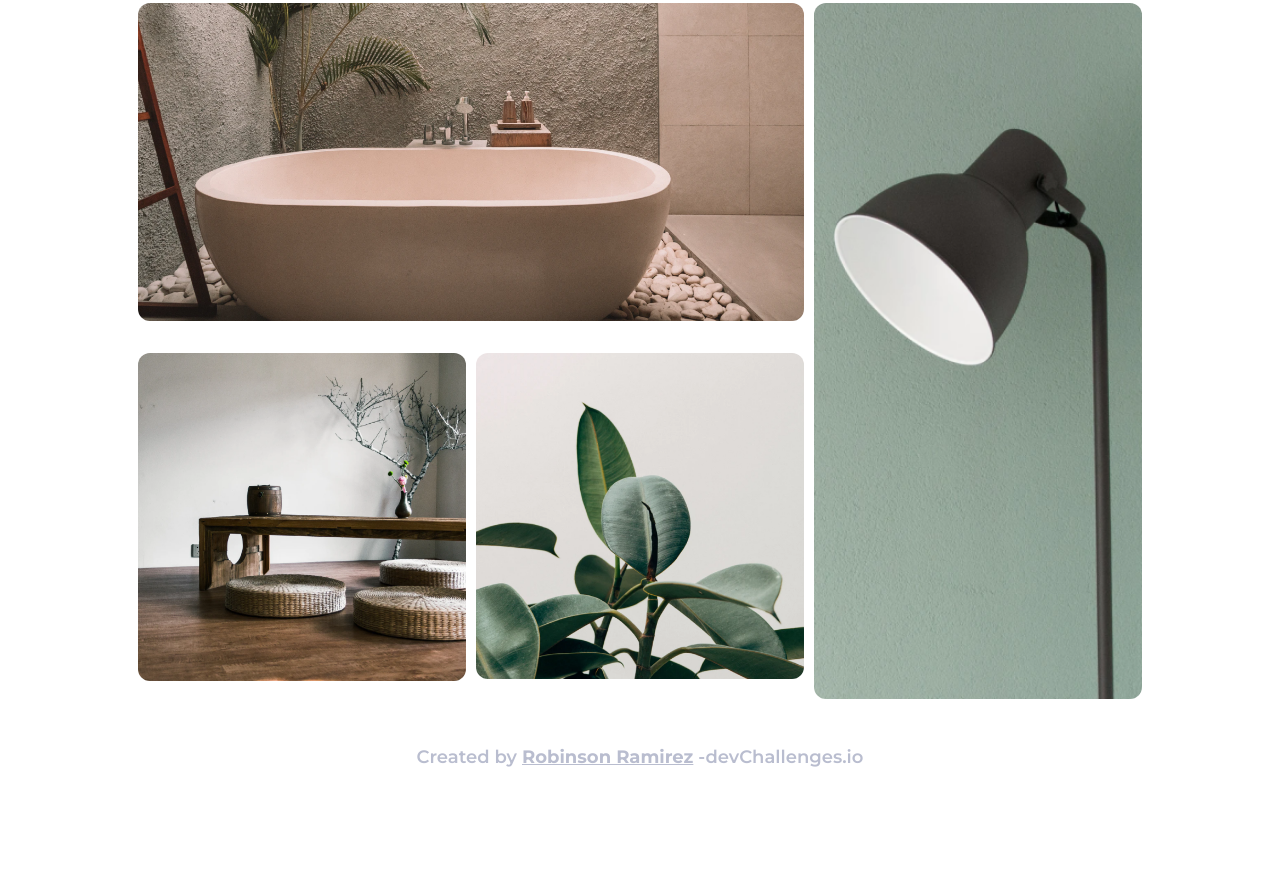
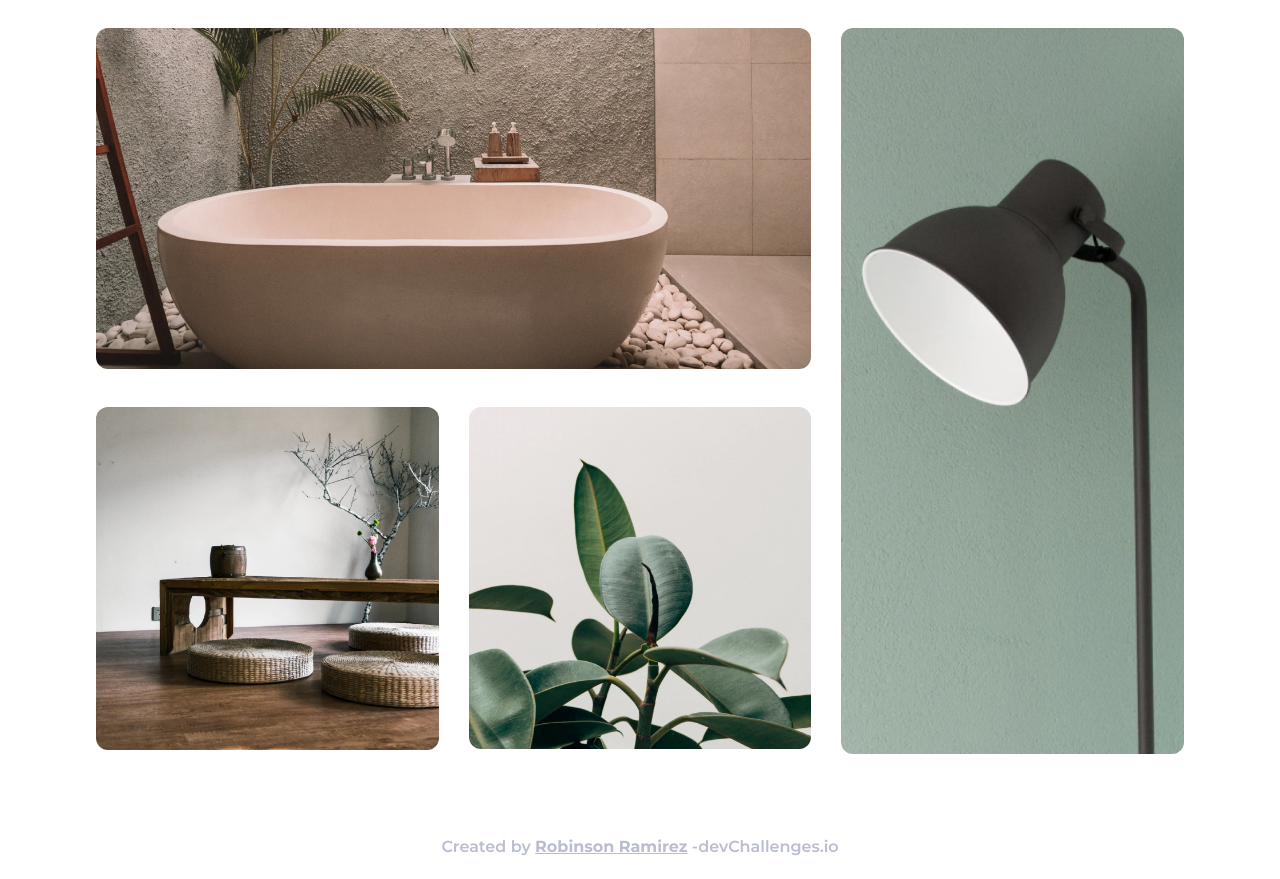
Before and after one commit to robin1040/My-gallery-master, a plain HTML site: page index.html in a window 1280 px wide. Shown: the part 742-1621 px from the top of the page. Before the commit the page ends 1532 px from the top, so only its background shows below. Drawn offline with Linux system fonts and the light colour scheme.

Commit message:
Version final

```diff
--- a/index.html
+++ b/index.html
@@ -58,7 +58,7 @@
       </section>
   </main>
   <footer>
-    <p>Created by <a href="">Robinson Ramirez</a> -devChallenges.io</p>
+    <p>Created by <a href="https://github.com/robin1040" target="_blank">Robinson Ramirez</a> -devChallenges.io</p>
   </footer>
 
 </body>
--- a/src/css/styles.css
+++ b/src/css/styles.css
@@ -9,6 +9,7 @@
 
 body{
     font-family: 'Montserrat', sans-serif;
+    min-width: 320px;
 }
 
 
@@ -80,15 +81,15 @@ h1{
 }
 
 .container-grid{
-    width: 80vw;
+    width: 85vw;
     margin: 39px auto 0 auto;
     display: grid;
     grid-template-areas:
     'photo1 photo1 photo2 photo2 photo2 photo2'
     'photo3 photo3 photo3 photo3 photo4 photo4'
     'photo5 photo5 photo6 photo6 photo4 photo4';
-    grid-gap: 10px;
-    padding: 10px;
+    gap: 10px;
+
   }
 
   .item1 { grid-area: photo1; }
@@ -104,7 +105,7 @@ h1{
   }
 
 footer{
-    margin-top: 36px;
+    margin-top: 80px;
     margin-bottom: 24px;
     text-align: center;
     color: #B9BDCF;
@@ -119,7 +120,6 @@ footer p a{
 }
 
 @media (min-width:667px) {
-
     .text{
         margin-top: 26px;
     }
@@ -148,9 +148,14 @@ footer p a{
         margin-top: 69px;
     }
 
+
     footer{
-        font-size: 18px;
+        font-size: 16px;
     }
+}
 
-
+@media (min-width:1000px){
+    .container-grid{
+        gap: 30px;
+    }
 }
```
Also changed, not shown: 2 other files.
